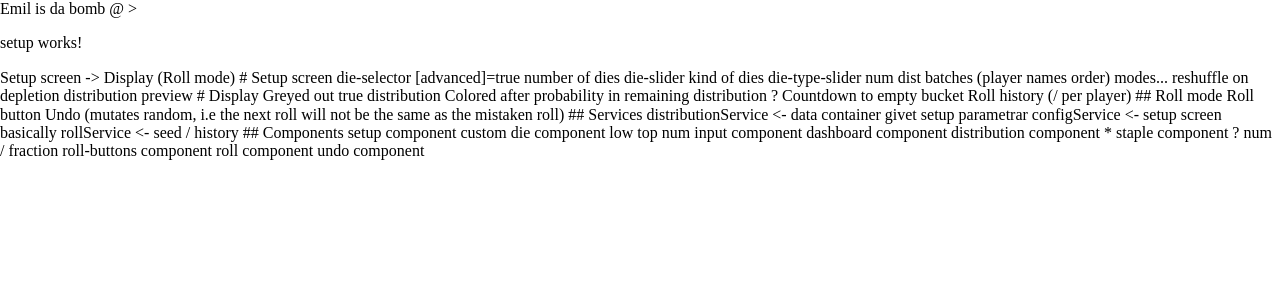
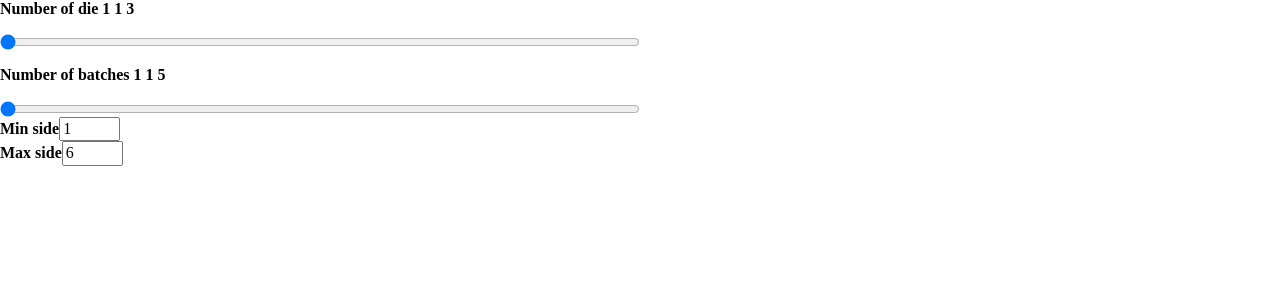
Before and after one commit to lapsang-boys/justice, an Angular app: page / in a window 1280 px wide. Shown: the top 300 px of the page. Built offline with nearby package versions, Linux system fonts and the light colour scheme.

Commit message:
Add die & batch slider & die component

```diff
--- a/src/app/app.component.html
+++ b/src/app/app.component.html
@@ -1,54 +1,3 @@
-Emil is da bomb @ >
-
 <app-setup></app-setup>
 
-Setup screen -> Display (Roll mode)
-
-# Setup screen
-
-die-selector [advanced]=true
-
-number of dies		die-slider
-kind of dies		die-type-slider
-num dist batches
-(player names order)
-modes...
-reshuffle on depletion
-distribution preview
-
-# Display
-
-Greyed out true distribution
-Colored after probability in remaining distribution
-	? Countdown to empty bucket
-
-Roll history (/ per player)
-
-## Roll mode
-
-Roll button
-Undo (mutates random, i.e the next roll will not be the same as the mistaken roll)
-
-## Services
-
-distributionService <- data container givet setup parametrar
-configService <- setup screen basically
-rollService <- seed / history
-
-## Components
-
-setup component
-	custom die component low top
-	num input component
-
-dashboard component
-	distribution component
-		* staple component
-			? num / fraction
-
-roll-buttons component
-	roll component
-	undo component
-
-
 <router-outlet></router-outlet>
--- a/src/app/app.module.ts
+++ b/src/app/app.module.ts
@@ -4,11 +4,13 @@ import { BrowserModule } from '@angular/platform-browser';
 import { AppRoutingModule } from './app-routing.module';
 import { AppComponent } from './app.component';
 import { SetupComponent } from './setup/setup.component';
+import { DieComponent } from './die/die.component';
 
 @NgModule({
   declarations: [
     AppComponent,
-    SetupComponent
+    SetupComponent,
+    DieComponent
   ],
   imports: [
     BrowserModule,
--- a/src/app/config.service.ts
+++ b/src/app/config.service.ts
@@ -5,16 +5,19 @@ import { Die } from './die';
 	providedIn: 'root'
 })
 export class ConfigService {
-	private dies: Die[] = [];
-	private numBatches: number = 1;
+	public dies: Die[] = [];
+	private numBatches: number = 2;
 
 	constructor() {
 		console.log(new Die(1, 6));
-		// console.log(new Die(8, 6));
 	}
 
 	addDie(d: Die) {
 		this.dies.push(d);
+	}
+
+	removeDie(d: Die) {
+		this.dies = this.dies.filter(dprim => dprim !== d);
 	}
 
 	reset() {
--- a/src/app/die.ts
+++ b/src/app/die.ts
@@ -1,6 +1,6 @@
 export class Die {
-	readonly low: number;
-	readonly top: number;
+	low: number;
+	top: number;
 
 	constructor(low: number, top: number) {
 		if (low >= top) {
--- /dev/null
+++ b/src/app/die/die.component.css
@@ -0,0 +1,2 @@
+div {
+}
--- /dev/null
+++ b/src/app/die/die.component.html
@@ -0,0 +1,10 @@
+<div>
+	<div>
+		<b>Min side</b>
+		<input type="number" min="0" max="20" value="1" (input)="changeLow($event)" placeholder="Min side">
+	</div>
+	<div>
+		<b>Max side</b>
+		<input type="number" min="1" max="20" value="6" (input)="changeTop($event)" placeholder="Max side">
+	</div>
+</div>
--- /dev/null
+++ b/src/app/die/die.component.ts
@@ -0,0 +1,41 @@
+import { Component, OnInit, OnDestroy } from '@angular/core';
+import { ConfigService } from '../config.service';
+import { Die } from '../die';
+
+@Component({
+  selector: 'app-die',
+  templateUrl: './die.component.html',
+  styleUrls: ['./die.component.css']
+})
+export class DieComponent implements OnInit {
+	d: Die = new Die(1, 6);
+
+	constructor(
+	  private configService: ConfigService,
+	) { }
+
+  ngOnInit(): void {
+	  this.configService.addDie(this.d);
+  }
+
+  ngOnDestroy(): void {
+	this.configService.removeDie(this.d);
+  }
+
+  changeLow(e: any) {
+	  let tmp = Number(e.target.value);
+	  if (tmp >= this.d.top) {
+		  e.target.value = this.d.low;
+		  return;
+	  }
+	  this.d.low = tmp;
+  }
+  changeTop(e: any) {
+	  let tmp = Number(e.target.value);
+	  if (tmp <= this.d.low) {
+		  e.target.value = this.d.top;
+		  return;
+	  }
+	  this.d.top = Number(e.target.value);
+  }
+}
--- a/src/app/setup/setup.component.css
+++ b/src/app/setup/setup.component.css
@@ -0,0 +1,6 @@
+div {
+	width: 50%;
+	display: grid;
+	grid-template-columns: 1fr;
+	gap: 1rem;
+}
--- a/src/app/setup/setup.component.html
+++ b/src/app/setup/setup.component.html
@@ -1 +1,12 @@
-<p>setup works!</p>
+<div>
+	<b>Number of die {{ min_die_bound }} {{ cur_num_die }} {{ max_die_bound }}</b>
+	<input type="range" name="numDie" [min]="min_die_bound" [max]="max_die_bound" (input)="updateDie($event)" [value]="cur_num_die">
+
+	<b>Number of batches {{ min_batches_bound }} {{ cur_num_batches }} {{ max_batches_bound }}</b>
+	<input type="range" name="numBatches" [min]="min_batches_bound" [max]="max_batches_bound" (input)="updateBatches($event)" [value]="cur_num_batches">
+</div>
+
+<div>
+	<app-die *ngFor="let i of [].constructor(cur_num_die)">
+	</app-die>
+</div>
--- a/src/app/setup/setup.component.ts
+++ b/src/app/setup/setup.component.ts
@@ -1,15 +1,30 @@
-import { Component, OnInit } from '@angular/core';
+import { Component } from '@angular/core';
+import { ConfigService } from '../config.service';
 
 @Component({
   selector: 'app-setup',
   templateUrl: './setup.component.html',
   styleUrls: ['./setup.component.css']
 })
-export class SetupComponent implements OnInit {
+export class SetupComponent {
 
-  constructor() { }
+	min_die_bound: number = 1;
+	max_die_bound: number = 3;
+	cur_num_die: number = this.min_die_bound;
 
-  ngOnInit(): void {
-  }
+	min_batches_bound: number = 1;
+	max_batches_bound: number = 5;
+	cur_num_batches: number = this.min_batches_bound;
 
+	constructor(
+	  private configService: ConfigService,
+	) { }
+
+	updateDie(e: any) {
+		this.cur_num_die = Number(e.target.value);
+	}
+
+	updateBatches(e: any) {
+		this.cur_num_batches = Number(e.target.value);
+	}
 }
```
Also changed, not shown: 2 other files (tests, documents, lock files or other folders).
